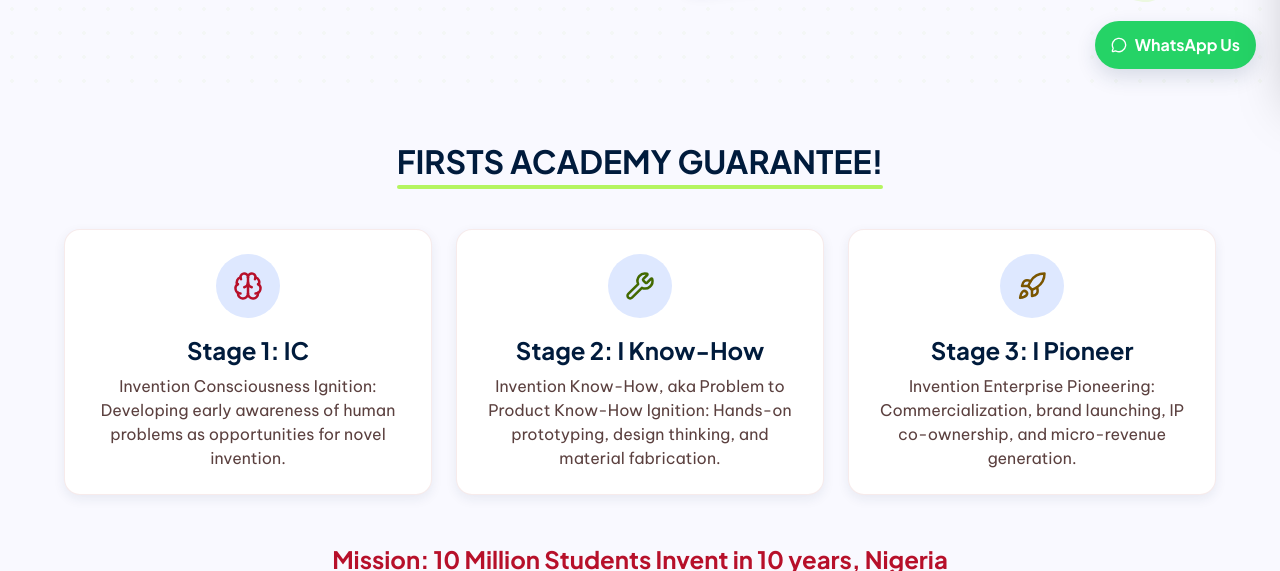
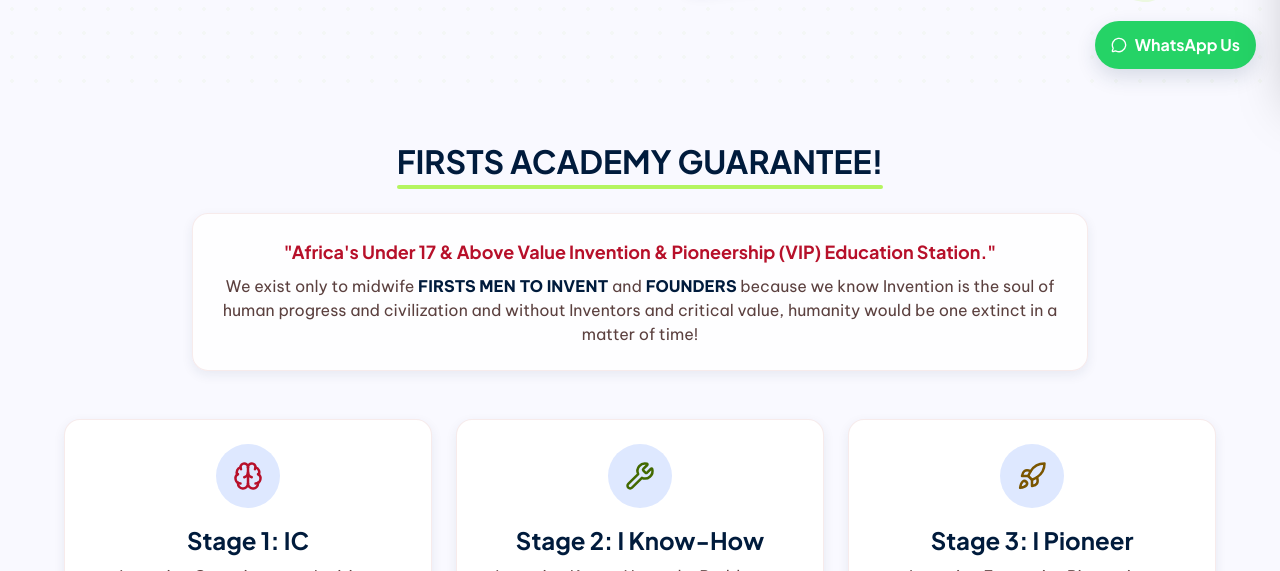
Before and after one commit to Peter-ConX/FirstAcademy, a website: page index.html in a window 1280 px wide. Shown: the part 707-1278 px from the top of the page. Drawn offline with nearby package versions, Linux system fonts and the light colour scheme.

Commit message:
Add FIRSTS ACADEMY definition to the FIRSTS ACADEMY GUARANTEE section

```diff
--- a/index.html
+++ b/index.html
@@ -234,11 +234,19 @@
   <!-- ACADEMY GUARANTEE -->
   <section class="py-stack-lg bg-surface-bright relative z-20">
     <div class="max-w-7xl mx-auto px-margin-mobile md:px-margin-desktop">
-      <div class="text-center mb-stack-lg">
-        <h2 class="font-headline-lg text-headline-lg text-on-background inline-block relative">
+      <div class="text-center mb-stack-lg max-w-4xl mx-auto">
+        <h2 class="font-headline-lg text-headline-lg text-on-background inline-block relative mb-4">
           FIRSTS ACADEMY GUARANTEE!
           <span class="absolute -bottom-2 left-0 w-full h-1 bg-secondary-fixed rounded-full"></span>
         </h2>
+        <div class="mt-4 bg-white/80 backdrop-blur-sm border border-outline-variant/30 rounded-2xl p-6 shadow-level-1 text-center">
+          <p class="font-headline-md text-base sm:text-lg text-primary font-bold mb-2">
+            "Africa's Under 17 &amp; Above Value Invention &amp; Pioneership (VIP) Education Station."
+          </p>
+          <p class="font-body-md text-sm sm:text-base text-on-surface-variant leading-relaxed">
+            We exist only to midwife <strong class="text-on-surface">FIRSTS MEN TO INVENT</strong> and <strong class="text-on-surface">FOUNDERS</strong> because we know Invention is the soul of human progress and civilization and without Inventors and critical value, humanity would be one extinct in a matter of time!
+          </p>
+        </div>
       </div>
       <div class="grid grid-cols-1 md:grid-cols-3 gap-gutter mb-stack-lg">
         <div class="bg-white rounded-[16px] p-6 border border-outline-variant/30 shadow-level-1 hover:shadow-level-2 hover:border-primary transition-all duration-300 group hover:-translate-y-2 flex flex-col items-center text-center">
```
Also changed, not shown: Image 10.html (+10 -2 lines).
